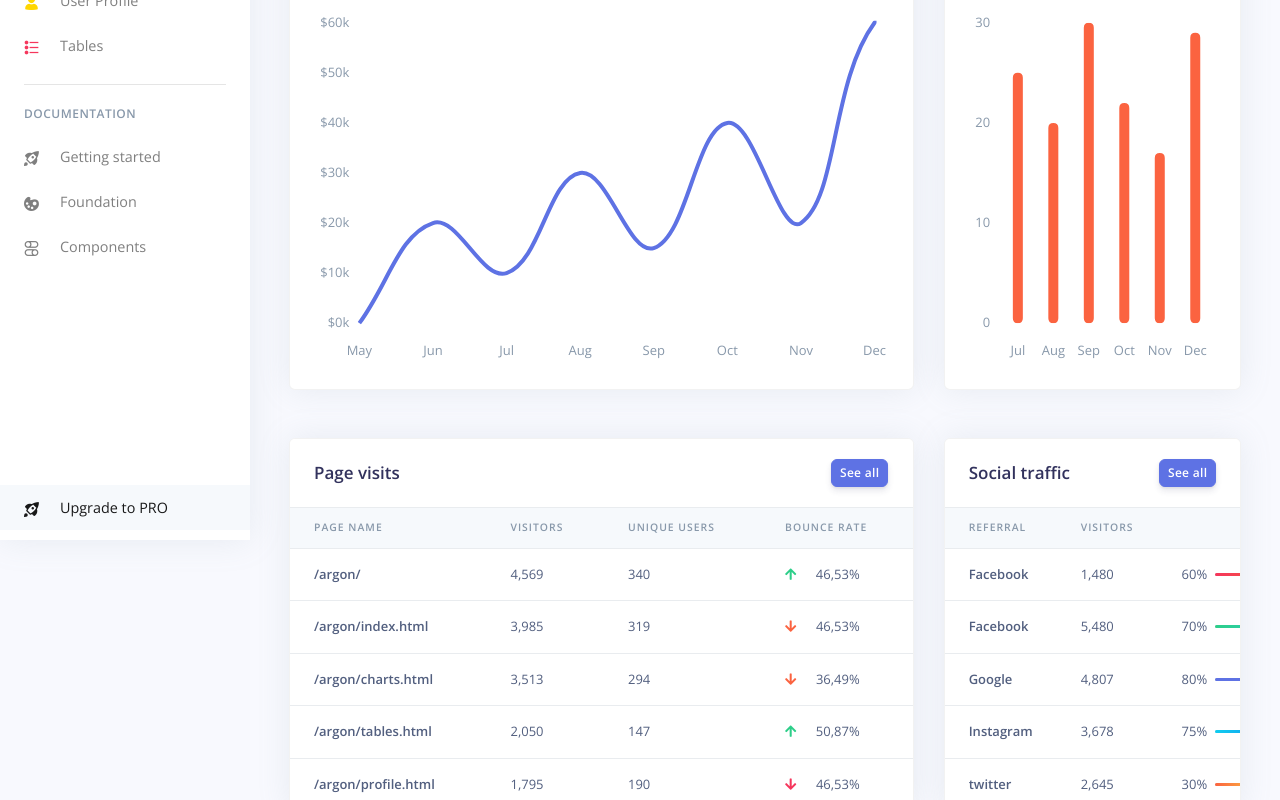
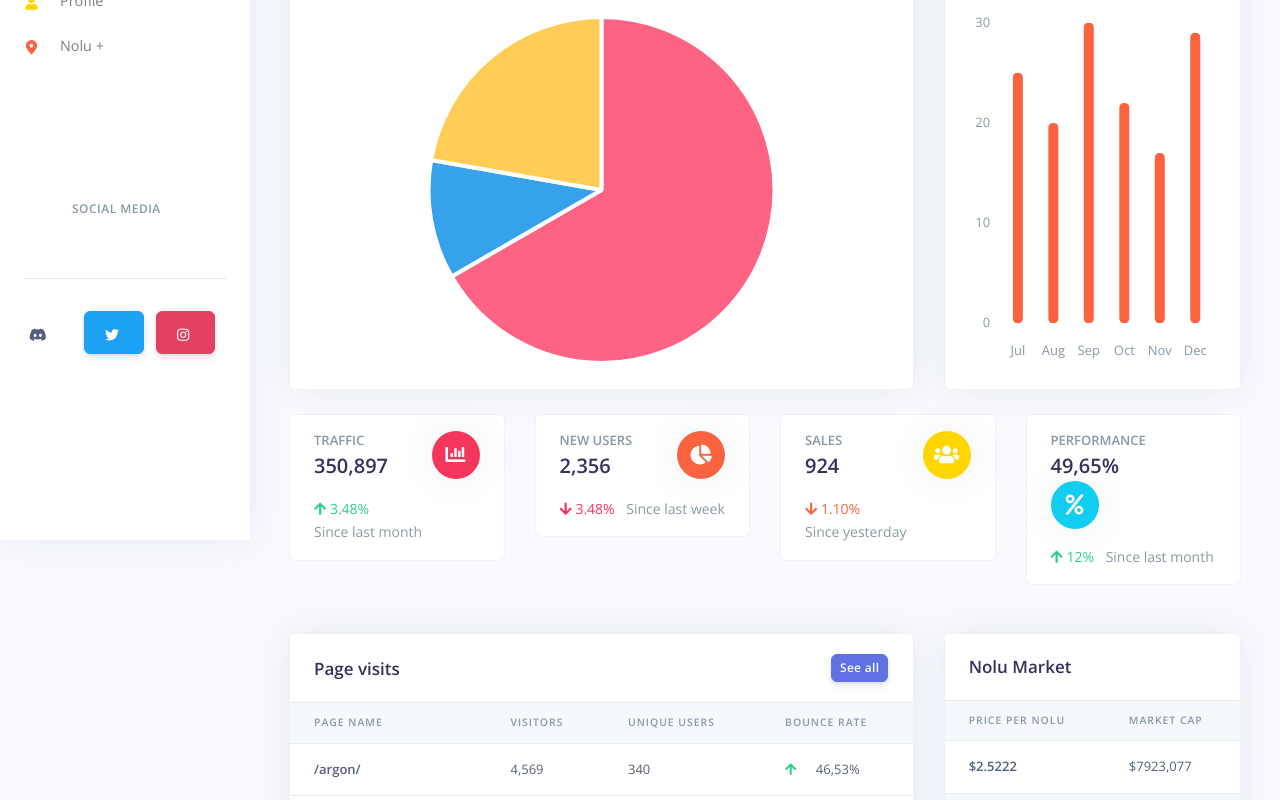
Before and after one commit to Noluverse-Technologies/pixel-purchase-frontend, a Next.js app: page /admin/dashboard in a window 1280 px wide. Shown: the part 260-1060 px from the top of the page. Built offline with nearby package versions, Linux system fonts and the light colour scheme; no server answers; sample sign-in values are in the browser's storage.

Commit message:
1. Dashboard page ui updated

```diff
--- a/components/Sidebar/Sidebar.js
+++ b/components/Sidebar/Sidebar.js
@@ -229,11 +229,27 @@ function Sidebar(props) {
           {/* Navigation */}
           <Nav navbar>{createLinks(routes)}</Nav>
           {/* Divider */}
-          <hr className="my-3" />
+          {/* <hr className="my-3" /> */}
           {/* Heading */}
-          <h6 className="navbar-heading text-muted">Documentation</h6>
+          <h6 className="navbar-heading text-muted mt-8 mb-4 ml-5">Social Media</h6>
+          <hr></hr>
           {/* Navigation */}
-          <Nav className="mb-md-3" navbar>
+            <Nav className="mb-md-1" navbar>
+            <NavItem>
+          <button type="button" class="btn btn-discord btn-icon ml-2">
+            <span class="btn-inner--icon"><i class="fab fa-discord"></i></span>
+          </button>
+          <button type="button" class="btn btn-twitter btn-icon">
+            <span class="btn-inner--icon"><i class="fab fa-twitter"></i></span>
+          </button>
+          <button type="button" class="btn btn-instagram btn-icon">
+            <span class="btn-inner--icon"><i class="fab fa-instagram"></i></span>
+          </button>
+
+            </NavItem>
+            </Nav>
+
+          {/* <Nav className="mb-md-3" navbar>
             <NavItem>
               <NavLink href="https://www.creative-tim.com/learning-lab/nextjs/overview/argon-dashboard?ref=njsad-admin-sidebar">
                 <i className="ni ni-spaceship" />
@@ -260,7 +276,7 @@ function Sidebar(props) {
                 Upgrade to PRO
               </NavLink>
             </NavItem>
-          </Nav>
+          </Nav> */}
         </Collapse>
       </Container>
     </Navbar>
--- a/pages/admin/dashboard.js
+++ b/pages/admin/dashboard.js
@@ -4,7 +4,7 @@ import classnames from "classnames";
 // javascipt plugin for creating charts
 import Chart from "chart.js";
 // react plugin used to create charts
-import { Line, Bar } from "react-chartjs-2";
+import { Line, Bar, Pie } from "react-chartjs-2";
 
 // reactstrap components
 import {
@@ -12,6 +12,7 @@ import {
   Card,
   CardHeader,
   CardBody,
+  CardTitle,
   NavItem,
   NavLink,
   Nav,
@@ -38,6 +39,23 @@ const Dashboard = (props) => {
   const [activeNav, setActiveNav] = React.useState(1);
   const [chartExample1Data, setChartExample1Data] = React.useState("data1");
 
+  const data = {
+    labels: [
+      'Nolu',
+      'Rewards',
+      'Redeemable'
+    ],
+    datasets: [{
+      label: 'My First Dataset',
+      data: [300, 50, 100],
+      backgroundColor: [
+        'rgb(255, 99, 132)',
+        'rgb(54, 162, 235)',
+        'rgb(255, 205, 86)'
+      ],
+      hoverOffset: 4
+    }]
+  };
 
   if (window.Chart) {
     parseOptions(Chart, chartOptions());
@@ -64,7 +82,7 @@ const Dashboard = (props) => {
                     </h6>
                     <h2 className="text-white mb-0">Sales value</h2>
                   </div>
-                  <div className="col">
+                  {/* <div className="col">
                     <Nav className="justify-content-end" pills>
                       <NavItem>
                         <NavLink
@@ -92,17 +110,37 @@ const Dashboard = (props) => {
                         </NavLink>
                       </NavItem>
                     </Nav>
-                  </div>
+                  </div> */}
                 </Row>
               </CardHeader>
+
+
               <CardBody>
                 {/* Chart */}
                 <div className="chart">
-                  <Line
+                  {/* <Line
                     data={chartExample1[chartExample1Data]}
                     options={chartExample1.options}
                     getDatasetAtEvent={(e) => console.log(e)}
-                  />
+                  /> */}
+                  <Pie
+                    data={data}
+                    options={{
+                      maintainAspectRatio: false,
+                      legend: {
+                        display: false,
+                      },
+                      tooltips: {
+                        bodySpacing: 4,
+                        mode: "nearest",
+                        intersect: 0,
+                        position: "nearest",
+                        xPadding: 10,
+                        yPadding: 10,
+                        caretPadding: 10,
+                      },
+                    }}
+                    ></Pie>
                 </div>
               </CardBody>
             </Card>
@@ -113,9 +151,9 @@ const Dashboard = (props) => {
                 <Row className="align-items-center">
                   <div className="col">
                     <h6 className="text-uppercase text-muted ls-1 mb-1">
-                      Performance
+                      <span style={{color:"red"}}>*</span> Nolu <span style={{color:"blue"}}>*</span> Usdt
                     </h6>
-                    <h2 className="mb-0">Total orders</h2>
+                    <h2 className="mb-0">Rewards Earned</h2>
                   </div>
                 </Row>
               </CardHeader>
@@ -131,6 +169,125 @@ const Dashboard = (props) => {
             </Card>
           </Col>
         </Row>
+        {/* Exp code starts */}
+ <Row className="mt-4">
+              <Col lg="6" xl="3">
+                <Card className="card-stats mb-4 mb-xl-0">
+                  <CardBody>
+                    <Row>
+                      <div className="col">
+                        <CardTitle
+                          tag="h5"
+                          className="text-uppercase text-muted mb-0"
+                        >
+                          Traffic
+                        </CardTitle>
+                        <span className="h2 font-weight-bold mb-0">
+                          350,897
+                        </span>
+                      </div>
+                      <Col className="col-auto">
+                        <div className="icon icon-shape bg-danger text-white rounded-circle shadow">
+                          <i className="fas fa-chart-bar" />
+                        </div>
+                      </Col>
+                    </Row>
+                    <p className="mt-3 mb-0 text-muted text-sm">
+                      <span className="text-success mr-2">
+                        <i className="fa fa-arrow-up" /> 3.48%
+                      </span>{" "}
+                      <span className="text-nowrap">Since last month</span>
+                    </p>
+                  </CardBody>
+                </Card>
+              </Col>
+              <Col lg="6" xl="3">
+                <Card className="card-stats mb-4 mb-xl-0">
+                  <CardBody>
+                    <Row>
+                      <div className="col">
+                        <CardTitle
+                          tag="h5"
+                          className="text-uppercase text-muted mb-0"
+                        >
+                          New users
+                        </CardTitle>
+                        <span className="h2 font-weight-bold mb-0">2,356</span>
+                      </div>
+                      <Col className="col-auto">
+                        <div className="icon icon-shape bg-warning text-white rounded-circle shadow">
+                          <i className="fas fa-chart-pie" />
+                        </div>
+                      </Col>
+                    </Row>
+                    <p className="mt-3 mb-0 text-muted text-sm">
+                      <span className="text-danger mr-2">
+                        <i className="fas fa-arrow-down" /> 3.48%
+                      </span>{" "}
+                      <span className="text-nowrap">Since last week</span>
+                    </p>
+                  </CardBody>
+                </Card>
+              </Col>
+              <Col lg="6" xl="3">
+                <Card className="card-stats mb-4 mb-xl-0">
+                  <CardBody>
+                    <Row>
+                      <div className="col">
+                        <CardTitle
+                          tag="h5"
+                          className="text-uppercase text-muted mb-0"
+                        >
+                          Sales
+                        </CardTitle>
+                        <span className="h2 font-weight-bold mb-0">924</span>
+                      </div>
+                      <Col className="col-auto">
+                        <div className="icon icon-shape bg-yellow text-white rounded-circle shadow">
+                          <i className="fas fa-users" />
+                        </div>
+                      </Col>
+                    </Row>
+                    <p className="mt-3 mb-0 text-muted text-sm">
+                      <span className="text-warning mr-2">
+                        <i className="fas fa-arrow-down" /> 1.10%
+                      </span>{" "}
+                      <span className="text-nowrap">Since yesterday</span>
+                    </p>
+                  </CardBody>
+                </Card>
+              </Col>
+              <Col lg="6" xl="3">
+                <Card className="card-stats mb-4 mb-xl-0">
+                  <CardBody>
+                    <Row>
+                      <div className="col">
+                        <CardTitle
+                          tag="h5"
+                          className="text-uppercase text-muted mb-0"
+                        >
+                          Performance
+                        </CardTitle>
+                        <span className="h2 font-weight-bold mb-0">49,65%</span>
+                      </div>
+                      <Col className="col-auto">
+                        <div className="icon icon-shape bg-info text-white rounded-circle shadow">
+                          <i className="fas fa-percent" />
+                        </div>
+                      </Col>
+                    </Row>
+                    <p className="mt-3 mb-0 text-muted text-sm">
+                      <span className="text-success mr-2">
+                        <i className="fas fa-arrow-up" /> 12%
+                      </span>{" "}
+                      <span className="text-nowrap">Since last month</span>
+                    </p>
+                  </CardBody>
+                </Card>
+              </Col>
+
+</Row>
+{/* Exp code ends */}
         <Row className="mt-5">
           <Col className="mb-5 mb-xl-0" xl="8">
             <Card className="shadow">
@@ -213,9 +370,9 @@ const Dashboard = (props) => {
               <CardHeader className="border-0">
                 <Row className="align-items-center">
                   <div className="col">
-                    <h3 className="mb-0">Social traffic</h3>
+                    <h3 className="mb-0">Nolu Market</h3>
                   </div>
-                  <div className="col text-right">
+                  {/* <div className="col text-right">
                     <Button
                       color="primary"
                       href="#pablo"
@@ -224,93 +381,34 @@ const Dashboard = (props) => {
                     >
                       See all
                     </Button>
-                  </div>
+                  </div> */}
                 </Row>
               </CardHeader>
               <Table className="align-items-center table-flush" responsive>
                 <thead className="thead-light">
                   <tr>
-                    <th scope="col">Referral</th>
-                    <th scope="col">Visitors</th>
-                    <th scope="col" />
+                    <th scope="col">Price Per Nolu</th>
+                    <th scope="col">Market Cap</th>
                   </tr>
                 </thead>
                 <tbody>
                   <tr>
-                    <th scope="row">Facebook</th>
-                    <td>1,480</td>
-                    <td>
-                      <div className="d-flex align-items-center">
-                        <span className="mr-2">60%</span>
-                        <div>
-                          <Progress
-                            max="100"
-                            value="60"
-                            barClassName="bg-gradient-danger"
-                          />
-                        </div>
-                      </div>
-                    </td>
+                    <th scope="row">$2.5222</th>
+                    <td>$7923,077</td>
                   </tr>
+                </tbody>
+              </Table>
+              <Table className="align-items-center table-flush" responsive>
+                <thead className="thead-light">
                   <tr>
-                    <th scope="row">Facebook</th>
-                    <td>5,480</td>
-                    <td>
-                      <div className="d-flex align-items-center">
-                        <span className="mr-2">70%</span>
-                        <div>
-                          <Progress
-                            max="100"
-                            value="70"
-                            barClassName="bg-gradient-success"
-                          />
-                        </div>
-                      </div>
-                    </td>
+                    <th scope="col">Change%</th>
+                    <th scope="col">Treasury Balance</th>
                   </tr>
+                </thead>
+                <tbody>
                   <tr>
-                    <th scope="row">Google</th>
-                    <td>4,807</td>
-                    <td>
-                      <div className="d-flex align-items-center">
-                        <span className="mr-2">80%</span>
-                        <div>
-                          <Progress max="100" value="80" />
-                        </div>
-                      </div>
-                    </td>
-                  </tr>
-                  <tr>
-                    <th scope="row">Instagram</th>
-                    <td>3,678</td>
-                    <td>
-                      <div className="d-flex align-items-center">
-                        <span className="mr-2">75%</span>
-                        <div>
-                          <Progress
-                            max="100"
-                            value="75"
-                            barClassName="bg-gradient-info"
-                          />
-                        </div>
-                      </div>
-                    </td>
-                  </tr>
-                  <tr>
-                    <th scope="row">twitter</th>
-                    <td>2,645</td>
-                    <td>
-                      <div className="d-flex align-items-center">
-                        <span className="mr-2">30%</span>
-                        <div>
-                          <Progress
-                            max="100"
-                            value="30"
-                            barClassName="bg-gradient-warning"
-                          />
-                        </div>
-                      </div>
-                    </td>
+                    <th scope="row"><i style={{ color: '#66ff00', size: '50px' }} class="fas fa-chart-line"></i> 2%</th>
+                    <td>$7923,077</td>
                   </tr>
                 </tbody>
               </Table>
--- a/pages/admin/tables.js
+++ b/pages/admin/tables.js
@@ -36,7 +36,7 @@ function Tables() {
           <div className="col">
             <Card className="shadow">
               <CardHeader className="border-0">
-                <h3 className="mb-0">Card tables</h3>
+                <h3 className="mb-0">Transactions</h3>
               </CardHeader>
               <Table className="align-items-center table-flush" responsive>
                 <thead className="thead-light">
--- a/routes.js
+++ b/routes.js
@@ -1,7 +1,7 @@
 var routes = [
   {
     path: "/dashboard",
-    name: "Dashboard",
+    name: "Overview",
     icon: "ni ni-tv-2 text-primary",
     layout: "/admin",
   },
@@ -12,23 +12,24 @@ var routes = [
     layout: "/admin",
   },
   {
-    path: "/maps",
-    name: "Maps",
-    icon: "ni ni-pin-3 text-orange",
+    path: "/tables",
+    name: "Transactions",
+    icon: "ni ni-bullet-list-67 text-red",
     layout: "/admin",
   },
   {
     path: "/profile",
-    name: "User Profile",
+    name: "Profile",
     icon: "ni ni-single-02 text-yellow",
     layout: "/admin",
   },
-  {
-    path: "/tables",
-    name: "Tables",
-    icon: "ni ni-bullet-list-67 text-red",
+   {
+    path: "/maps",
+    name: "Nolu +",
+    icon: "ni ni-pin-3 text-orange",
     layout: "/admin",
   },
+
   // {
   //   path: "/login",
   //   name: "Login",
```
Also changed, not shown: components/CustomMessage/Message.js (+1 -9 lines), pages/admin/pixels.js (+8 -6 lines).
